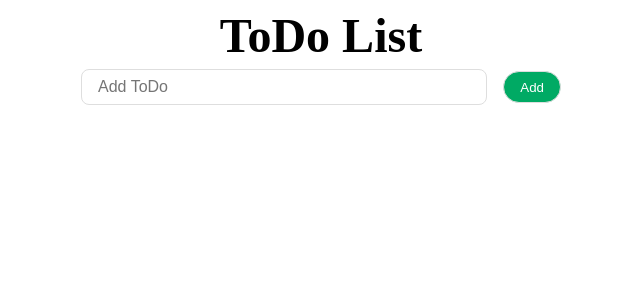
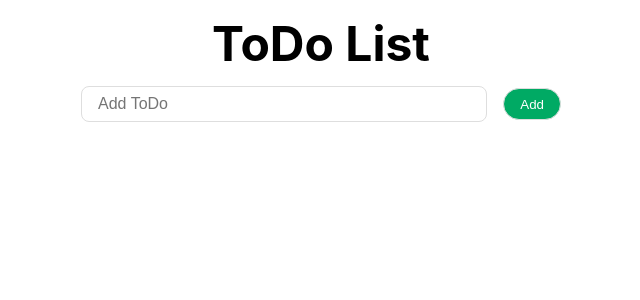
Before and after one commit to yuniyakim/to-do-list_pwa, a React (Vite) app: page / in a window 1280 px wide. Shown: the top 300 px of the page, without its empty margins (327-967 px from the left). Built offline with nearby package versions, Linux system fonts and the light colour scheme.

Commit message:
Add font

```diff
--- a/src/styles/styles.css
+++ b/src/styles/styles.css
@@ -11,6 +11,9 @@
   display: flex;
   justify-content: center;
   align-items: start;
+  font-family: Inter, system-ui, Avenir, Helvetica, Arial, sans-serif;
+  line-height: 1.5;
+  font-weight: 400;
 }
 
 .toDo-list-app-container {
```
